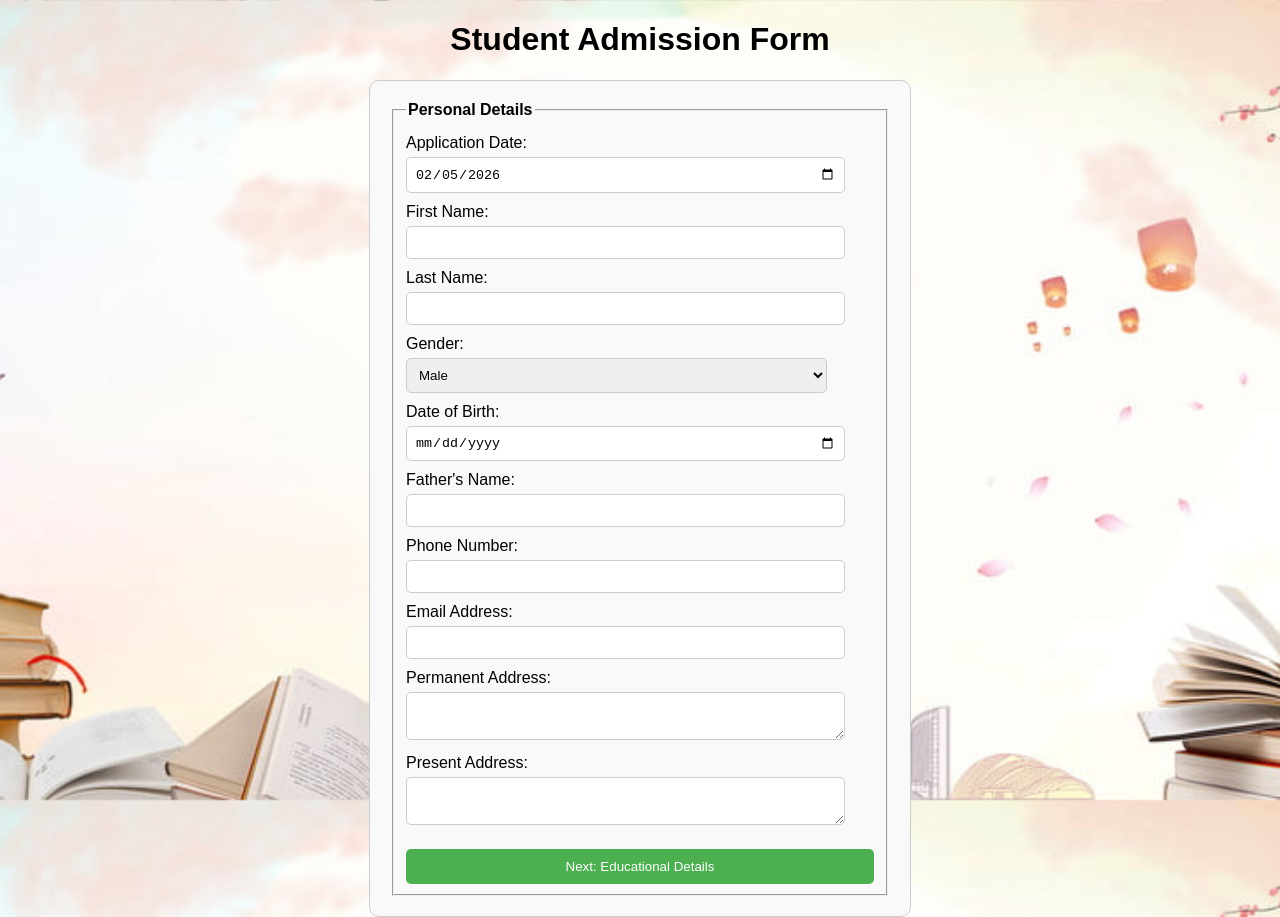
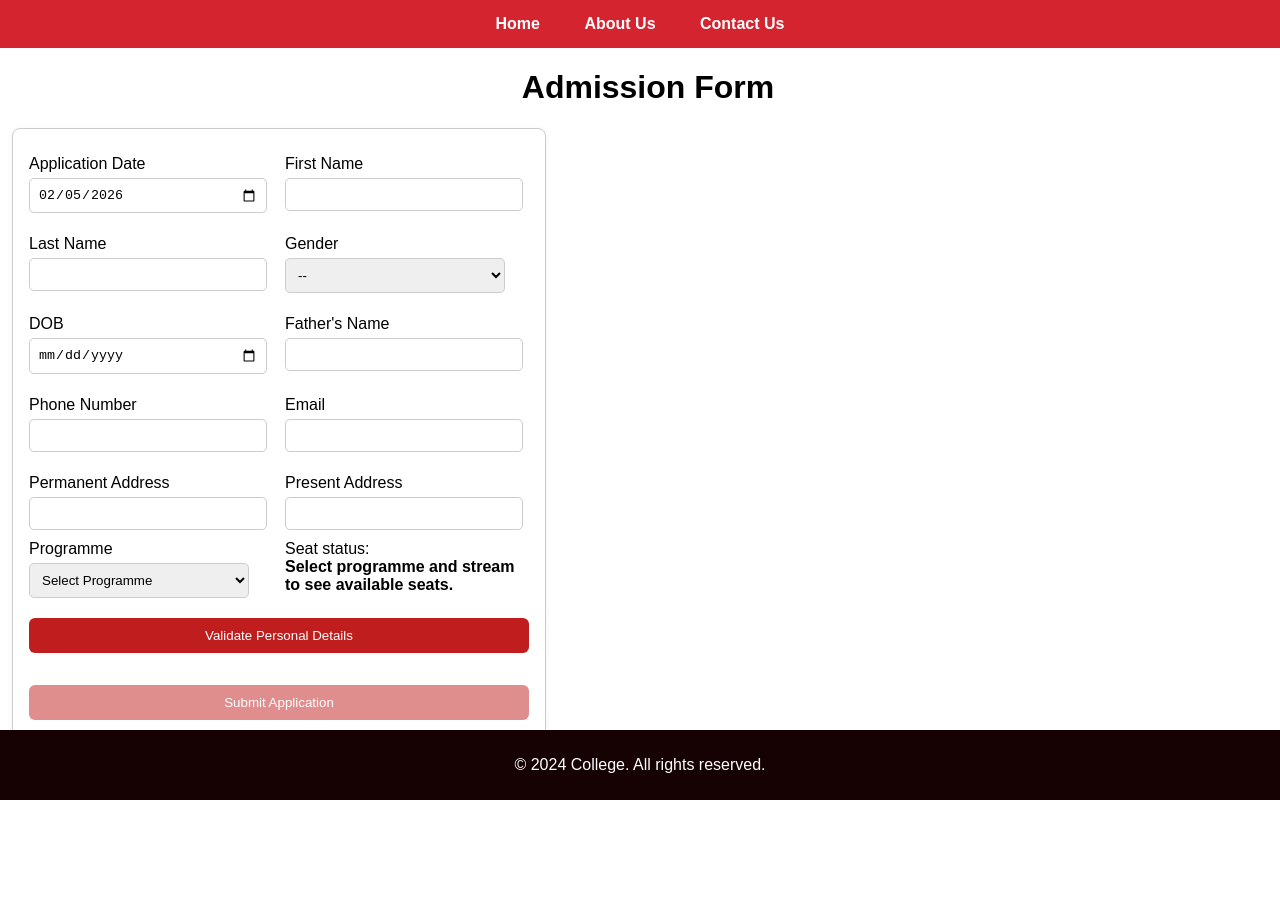
Before and after one commit to sudipti1234/University_admission_portal, a website: page public/form.html in a window 1280 px wide. After the commit the page ends 800 px from the top, so only its background shows below. Drawn offline with Linux system fonts and the light colour scheme.

Commit message:
changed form.html
Updated the form's title and structure, added navigation and styling.

```diff
--- a/public/form.html
+++ b/public/form.html
@@ -1,72 +1,76 @@
+
 <!DOCTYPE html>
 <html lang="en">
 <head>
-    <meta charset="UTF-8">
-    <meta name="viewport" content="width=device-width, initial-scale=1.0">
-    <title>Student Application</title>
-    <link rel="stylesheet" href="styles.css">
+  <meta charset="UTF-8" />
+  <meta name="viewport" content="width=device-width, initial-scale=1.0" />
+  <title>Admission Form</title>
+  <link rel="stylesheet" href="styles.css" />
+  <style>
+    .section{padding:16px;margin:12px;background:#fff;border-radius:8px;box-shadow:0 2px 6px rgba(0,0,0,.06)}
+    .row{display:flex;gap:12px;flex-wrap:wrap}
+    .row>label{flex:1 1 240px;display:flex;flex-direction:column}
+    #educationalDetails{display:none}
+    #seatInfo{font-weight:600}
+    button{background:#c01e1e;color:#fff;border:0;padding:10px 16px;border-radius:6px;cursor:pointer}
+    button[disabled]{opacity:.5;cursor:not-allowed}
+  </style>
 </head>
-<body id="bg">
-    <h1>Student Admission Form</h1>
-    <form id="studentForm">
-        <!-- Personal Details Section -->
-        <fieldset>
-            <legend><b>Personal Details</b></legend>
-            <label for="applicationDate">Application Date:</label>
-            <input type="date" id="applicationDate" name="applicationDate" required><br>
+<body>
+  <header>
+    <nav>
+      <ul>
+        <li><a href="index.html">Home</a></li>
+        <li><a href="aboutUs.html">About Us</a></li>
+        <li><a href="contactUs.html">Contact Us</a></li>
+      </ul>
+    </nav>
+  </header>
 
-            <label for="firstName">First Name:</label>
-            <input type="text" id="firstName" name="firstName" required><br>
+  <main>
+    <h1 style="padding-left:16px">Admission Form</h1>
 
-            <label for="lastName">Last Name:</label>
-            <input type="text" id="lastName" name="lastName" required><br>
+    <form id="studentForm" class="section">
+      <div class="row">
+        <label>Application Date<input type="date" id="applicationDate" required /></label>
+        <label>First Name<input id="firstName" required /></label>
+        <label>Last Name<input id="lastName" required /></label>
+        <label>Gender<select id="gender" required><option value="">--</option><option>Male</option><option>Female</option><option>Other</option></select></label>
+        <label>DOB<input type="date" id="dob" required /></label>
+        <label>Father's Name<input id="fatherName" required /></label>
+        <label>Phone Number<input id="phoneNumber" required /></label>
+        <label>Email<input type="email" id="emailAddress" required /></label>
+        <label>Permanent Address<input id="permanentAddress" required /></label>
+        <label>Present Address<input id="presentAddress" required /></label>
+      </div>
 
-            <label for="gender">Gender:</label>
-            <select id="gender" name="gender" required>
-                <option value="male">Male</option>
-                <option value="female">Female</option>
-                <option value="other">Other</option>
-            </select><br>
-
-            <label for="dob">Date of Birth:</label>
-            <input type="date" id="dob" name="dob" required><br>
-
-            <label for="fatherName">Father's Name:</label>
-            <input type="text" id="fatherName" name="fatherName" required><br>
-
-            <label for="phoneNumber">Phone Number:</label>
-            <input type="text" id="phoneNumber" name="phoneNumber" required><br>
-
-            <label for="emailAddress">Email Address:</label>
-            <input type="email" id="emailAddress" name="emailAddress" required><br>
-
-            <label for="permanentAddress">Permanent Address:</label>
-            <textarea id="permanentAddress" name="permanentAddress" required></textarea><br>
-
-            <label for="presentAddress">Present Address:</label>
-            <textarea id="presentAddress" name="presentAddress" required></textarea><br>
-
-            <button type="button" id="validatePersonalDetails">Next: Educational Details</button>
-        </fieldset>
-
-        <!-- Educational Details Section -->
-        <fieldset id="educationalDetails" style="display: none;">
-            <legend><b>Educational Background</b></legend>
-
-            <label for="programme">Programme:</label>
-            <select id="programme" name="programme" required>
+      <div class="row">
+        <label>Programme
+          <select id="programme" required>
             <option value="">Select Programme</option>
             <option value="btech">B.Tech</option>
             <option value="mtech">M.Tech</option>
             <option value="mba">MBA</option>
-            </select><br>
+          </select>
+        </label>
+        <label><span>Seat status:</span>
+          <span id="seatInfo">Select programme and stream to see available seats.</span>
+        </label>
+      </div>
 
-            <!-- Dynamic Fields based on Programme -->
+      <div id="educationalDetails" class="section">
+        <h3>Educational Details</h3>
         <div id="educationFields"></div>
+      </div>
 
-            <button type="submit">Submit</button>
-        </fieldset>
+      <div class="row" style="justify-content:flex-start">
+        <button type="button" id="validatePersonalDetails">Validate Personal Details</button>
+        <button type="submit" id="submitBtn" disabled>Submit Application</button>
+      </div>
     </form>
+  </main>
+
+  <footer><p>© 2024 College. All rights reserved.</p></footer>
 
   <script src="script.js"></script>
   <script src="seats.js"></script>
```
Lines whose indentation alone changed are shown as unchanged.
